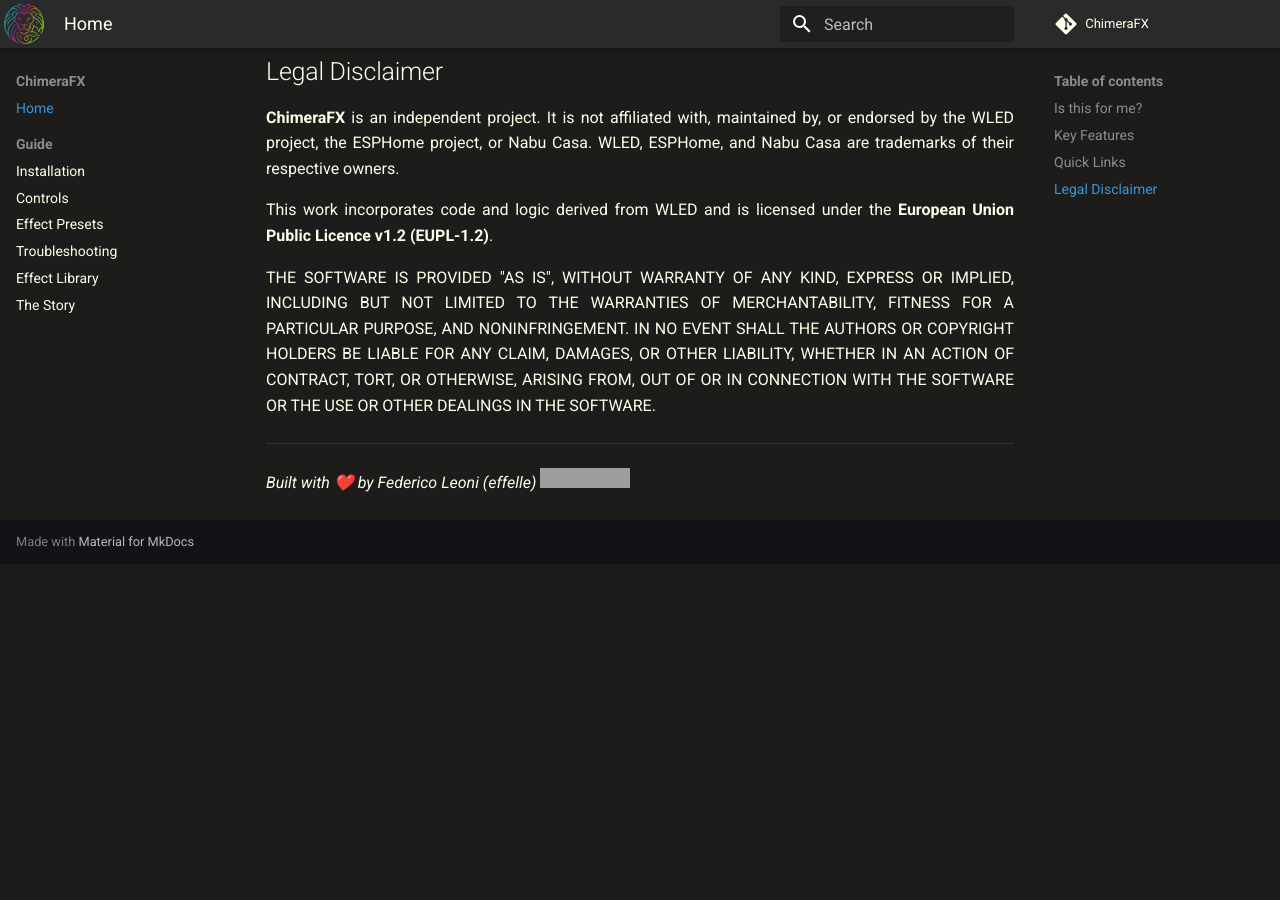
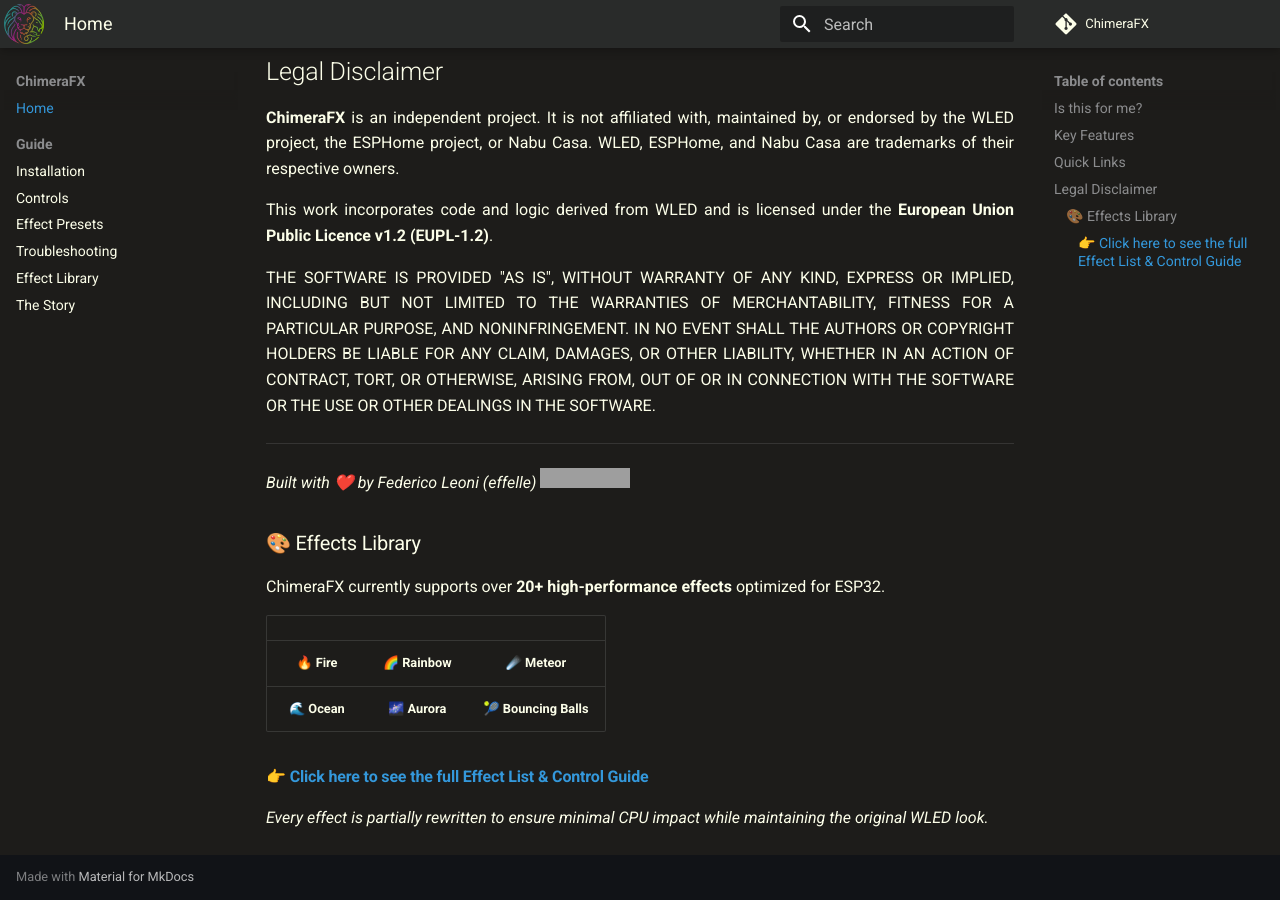
Before and after one commit to effelle/ChimeraFX, an MkDocs documentation site: the page built from docs/index.md, in a window 1280 px wide and 900 px high, scrolled down 1323 px. Built offline with MkDocs 1.6.1 and Material for MkDocs 9.7.7, drawn with Linux system fonts in a browser that asks for light colours; comment, search, counter and statistics services are not loaded; before the commit the page ends 1887 px from its top, so only the background shows below that; grey boxes are pictures that could not be loaded.

Commit message:
Docs: Enhance README with visual effect summary and donate badge

```diff
--- a/docs/index.md
+++ b/docs/index.md
@@ -47,3 +47,15 @@
 
 ---
 *Built with ❤️ by Federico Leoni (effelle)* [![https://www.buymeacoffee.com/effelle](https://img.shields.io/badge/Donate-Buy%20me%20a%20coffee-orange?style=for-the-badge)](https://www.buymeacoffee.com/effelle)
+
+### 🎨 Effects Library
+ChimeraFX currently supports over **20+ high-performance effects** optimized for ESP32.
+
+| | | |
+|:---:|:---:|:---:|
+| 🔥 **Fire** | 🌈 **Rainbow** | ☄️ **Meteor** |
+| 🌊 **Ocean** | 🌌 **Aurora** | 🎾 **Bouncing Balls** |
+
+#### [👉 Click here to see the full Effect List & Control Guide](https://effelle.github.io/ChimeraFX/Effects-Library/)
+
+*Every effect is partially rewritten to ensure minimal CPU impact while maintaining the original WLED look.*
```
Also changed, not shown: README.md (+16 -1 lines).
